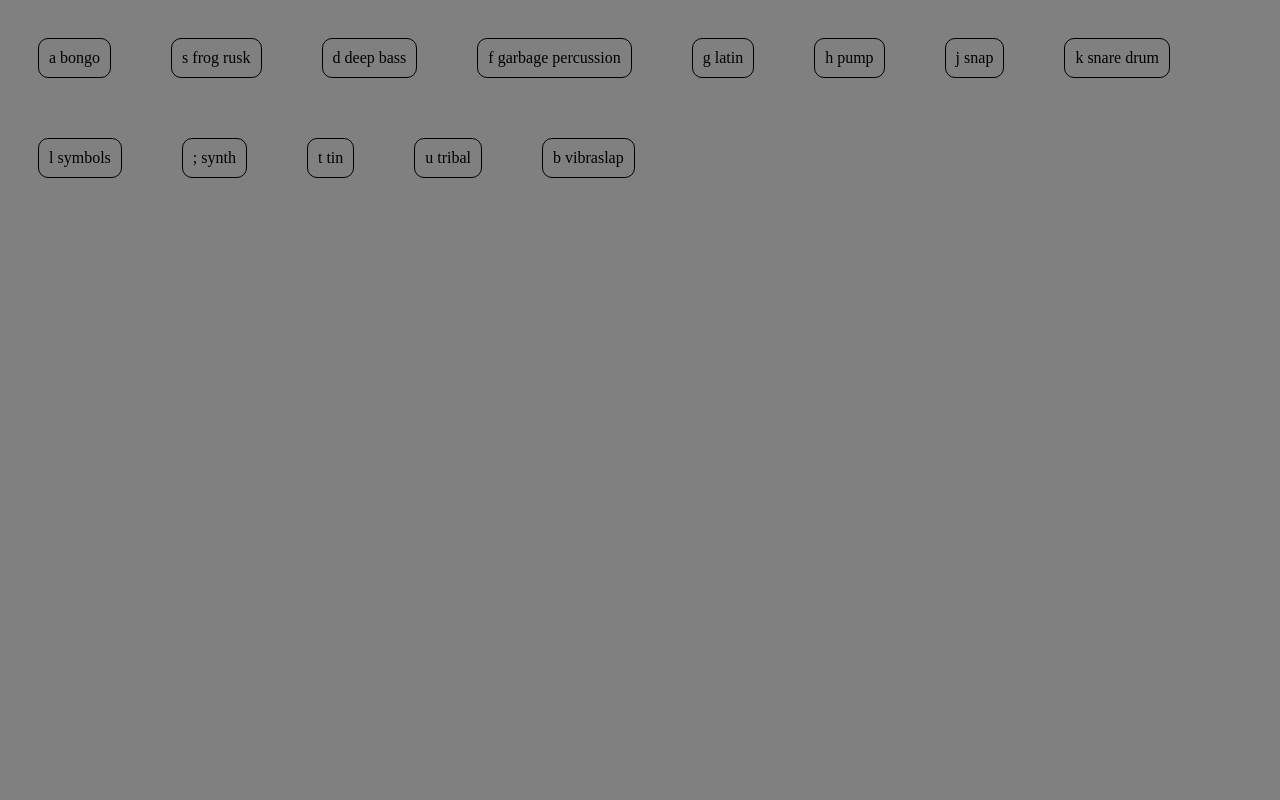
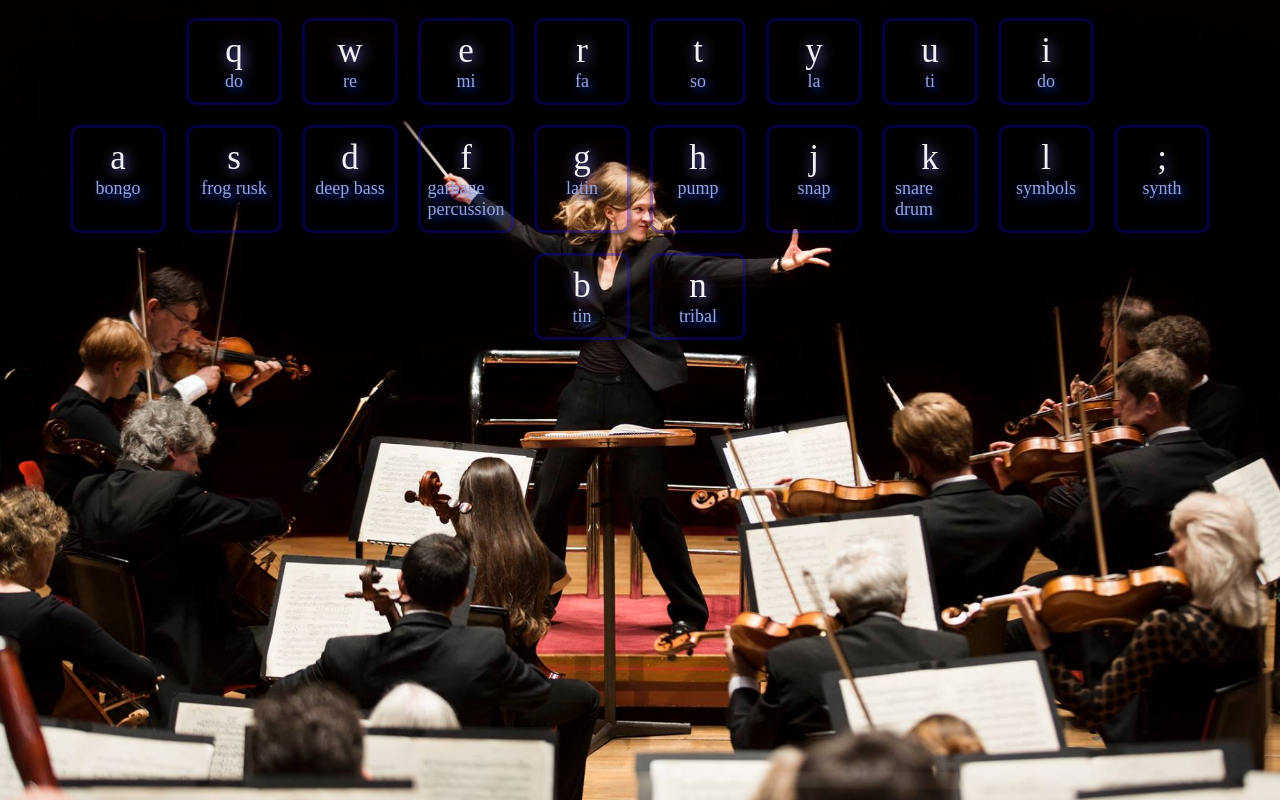
Before and after one commit to Nossonhuebner/JS-projects, a plain HTML site: page drum_kit/index.html in a window 1280 px wide. Drawn offline with Linux system fonts and the light colour scheme.

Commit message:
Complete sound effects and styling

```diff
--- a/drum_kit/drum.js
+++ b/drum_kit/drum.js
@@ -1,17 +1,16 @@
 window.addEventListener("keydown", (e) => {
-  const audio = document.querySelector(`audio[data-key=${e.key}]`);
-  const key = document.querySelector(`.key[data-key=${e.key}]`);
+  const audio = document.querySelector(`audio[data-key="${e.keyCode}"]`);
+  const key = document.querySelector(`.key[data-key="${e.keyCode}"]`);
   if (!audio) return;
-
+  console.log(key);
   key.classList.add('playing');
-  // key.classList.remove('playing');
-
   audio.currentTime = 0;
   audio.play();
 });
 
 const removeTransition = (e) => {
-  console.log(e);
+  if (e.propertyName !== "transform") return;
+  e.currentTarget.classList.remove('playing');
 };
 
 const keys = document.querySelectorAll('.key');
--- a/drum_kit/index.html
+++ b/drum_kit/index.html
@@ -8,61 +8,103 @@
   <body>
 
     <div class="keys">
-      <div data-key="a" class="key">a
+      <div class="row">
+        <div data-key="81" class="key"><div class="letter">q</div>
+          <span class="sound">do</span>
+        </div>
+        <div data-key="87" class="key"><div class="letter">w</div>
+          <span class="sound">re</span>
+        </div>
+        <div data-key="69" class="key"><div class="letter">e</div>
+          <span class="sound">mi</span>
+        </div>
+        <div data-key="82" class="key"><div class="letter">r</div>
+          <span class="sound">fa</span>
+        </div>
+        <div data-key="84" class="key"><div class="letter">t</div>
+          <span class="sound">so</span>
+        </div>
+        <div data-key="89" class="key"><div class="letter">y</div>
+          <span class="sound">la</span>
+        </div>
+        <div data-key="85" class="key"><div class="letter">u</div>
+          <span class="sound">ti</span>
+        </div>
+        <div data-key="73" class="key"><div class="letter">i</div>
+          <span class="sound">do</span>
+        </div>
+      </div>
+
+      <div class="row">
+        <div data-key="65" class="key"><div class="letter">a</div>
           <span class="sound">bongo</span>
         </div>
-      <div data-key="s" class="key">s
+        <div data-key="83" class="key"><div class="letter">s</div>
           <span class="sound">frog rusk</span>
         </div>
-      <div data-key="d" class="key">d
+        <div data-key="68" class="key"><div class="letter">d</div>
           <span class="sound">deep bass</span>
         </div>
-      <div data-key="f" class="key">f
+        <div data-key="70" class="key"><div class="letter">f</div>
           <span class="sound">garbage percussion</span>
         </div>
-      <div data-key="g" class="key">g
+        <div data-key="71" class="key"><div class="letter">g</div>
           <span class="sound">latin</span>
         </div>
-      <div data-key="h" class="key">h
+        <div data-key="72" class="key"><div class="letter">h</div>
           <span class="sound">pump</span>
         </div>
-      <div data-key="j" class="key">j
+        <div data-key="74" class="key"><div class="letter">j</div>
           <span class="sound">snap</span>
         </div>
-      <div data-key="k" class="key">k
+        <div data-key="75" class="key"><div class="letter">k</div>
           <span class="sound">snare drum</span>
         </div>
-      <div data-key="l" class="key">l
+        <div data-key="76" class="key"><div class="letter">l</div>
           <span class="sound">symbols</span>
         </div>
-      <div data-key=";" class="key">;
+        <div data-key="186" class="key"><div class="letter">;</div>
           <span class="sound">synth</span>
         </div>
-      <div data-key="t" class="key">t
+      </div>
+
+      <div class="row">
+        <div data-key="66" class="key"><div class="letter">b</div>
           <span class="sound">tin</span>
         </div>
-      <div data-key="u" class="key">u
+        <div data-key="78" class="key"><div class="letter">n</div>
           <span class="sound">tribal</span>
         </div>
-      <div data-key="b" class="key">b
-        <span class="sound">vibraslap</span>
     </div>
 
+
+      <div data-key="9" class="key" style="display:none;"></div>
+
     </div>
+    <audio data-key="81" src="assets/do.wav"></audio>
+    <audio data-key="87" src="assets/re.wav"></audio>
+    <audio data-key="69" src="assets/me.wav"></audio>
+    <audio data-key="82" src="assets/fa.wav"></audio>
+    <audio data-key="84" src="assets/so.wav"></audio>
+    <audio data-key="89" src="assets/la.wav"></audio>
+    <audio data-key="85" src="assets/ti.wav"></audio>
+    <audio data-key="73" src="assets/high_do.wav"></audio>
+    <audio data-key="9" src="assets/do-do-do.wav"></audio>
 
-    <audio data-key="a" src="assets/bongo.wav"></audio>
-    <audio data-key="s" src="assets/frog_rusk.wav"></audio>
-    <audio data-key="d" src="assets/deep_bass.ogg"></audio>
-    <audio data-key="f" src="assets/garbage_percussion.wav"></audio>
-    <audio data-key="g" src="assets/latin.wav"></audio>
-    <audio data-key="h" src="assets/pump.wav"></audio>
-    <audio data-key="j" src="assets/snap.wav"></audio>
-    <audio data-key="k" src="assets/snare_drum.wav"></audio>
-    <audio data-key="l" src="assets/symbols.wav"></audio>
-    <audio data-key=";" src="assets/synth.wav"></audio>
-    <audio data-key="t" src="assets/tin.wav"></audio>
-    <audio data-key="u" src="assets/tribal.wav"></audio>
-    <audio data-key="b" src="assets/vibraslap.aiff"></audio>
+
+
+    <audio data-key="65" src="assets/bongo.wav"></audio>
+    <audio data-key="83" src="assets/frog_rusk.wav"></audio>
+    <audio data-key="68" src="assets/deep_bass.ogg"></audio>
+    <audio data-key="70" src="assets/garbage_percussion.wav"></audio>
+    <audio data-key="71" src="assets/latin.wav"></audio>
+    <audio data-key="72" src="assets/pump.wav"></audio>
+    <audio data-key="74" src="assets/snap.wav"></audio>
+    <audio data-key="75" src="assets/snare_drum.wav"></audio>
+    <audio data-key="76" src="assets/symbols.wav"></audio>
+    <audio data-key="186" src="assets/synth.wav"></audio>
+    <audio data-key="66" src="assets/tin.wav"></audio>
+    <audio data-key="78" src="assets/tribal.wav"></audio>
 
     <script type="text/javascript" src="drum.js"></script>
   </body>
--- a/drum_kit/main.css
+++ b/drum_kit/main.css
@@ -1,21 +1,45 @@
 html {
-  background: grey
+  background-image: url("assets/conductor.jpg");
+  background-size: cover;
 }
 
 .keys {
   display: flex;
+  flex-direction: column;
+}
+
+.row {
+  display: flex;
   flex-wrap: wrap;
-  transition: all 0.07s;
+  align-self: center;
 }
 
 .key {
-  border: 1px solid black;
+  border: 3px solid #0c00c159;
   border-radius: 10px;
-  margin: 30px;
+  margin: 10px;
   padding: 10px;
+  transition: all .08s;
+  display: flex;
+  flex-direction: column;
+  width: 70px;
+  align-items: center;
+  box-shadow: 1px 2px 4px rgba(0, 0, 0, .5);
+}
+
+.letter {
+  color: #f1f1f1;
+  font-size: 35px;
+  text-shadow: 2px 2px 14px #8785ff;
+}
+
+.sound {
+  color: #98a6dc;
+  font-size: 18px;
+  text-shadow: 3px 3px 10px #0547ffdb
 }
 
 .playing {
-  transform: scale(1.2);
-  border: 2px solid red;
+  transform: scale(1.1);
+  box-shadow: 5px 13px 24px rgba(120, 136, 255, 0.77)
 }
```
Also changed, not shown: drum_kit/assets/conductor.jpg (added), 10 other files. Lines whose indentation alone changed are shown as unchanged.
